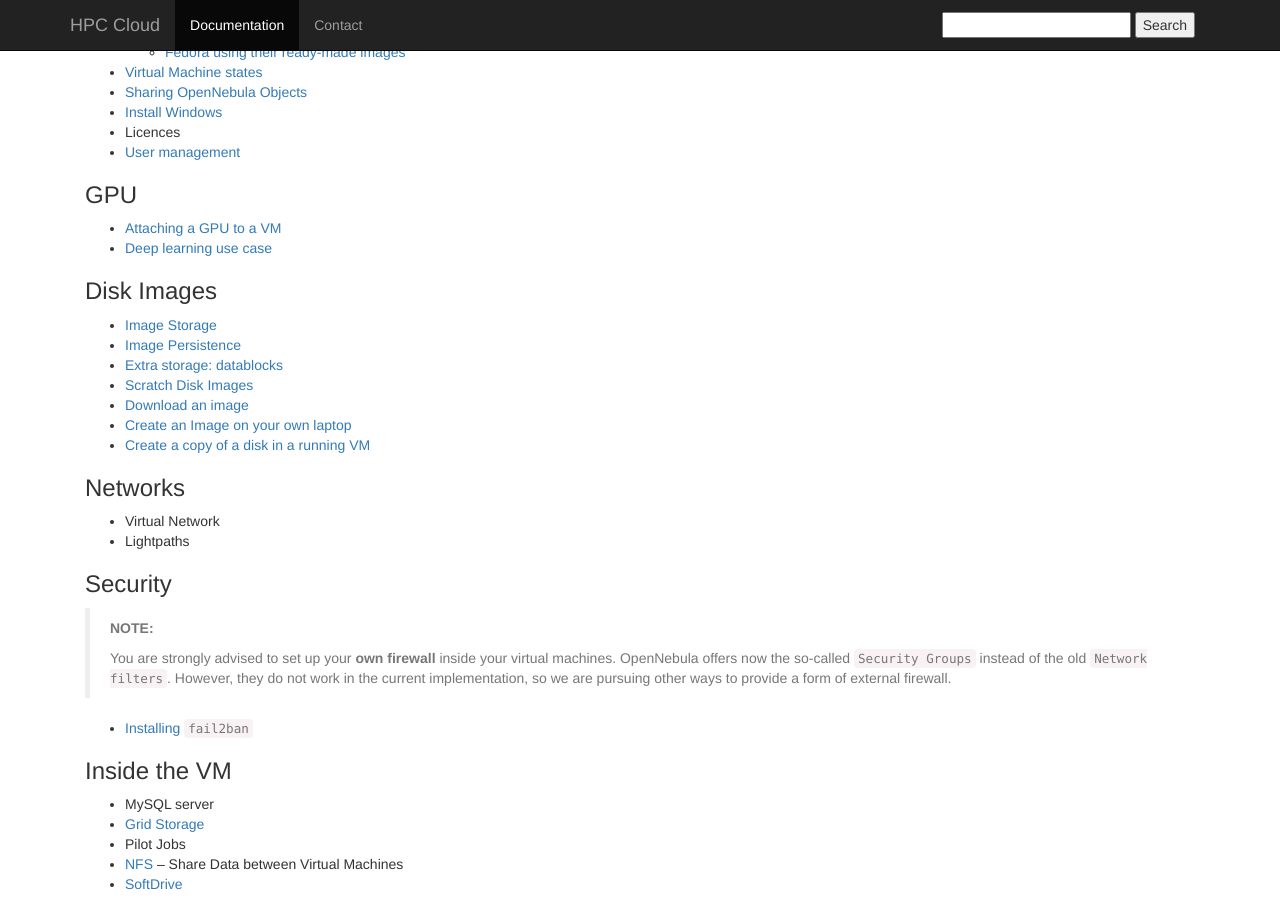
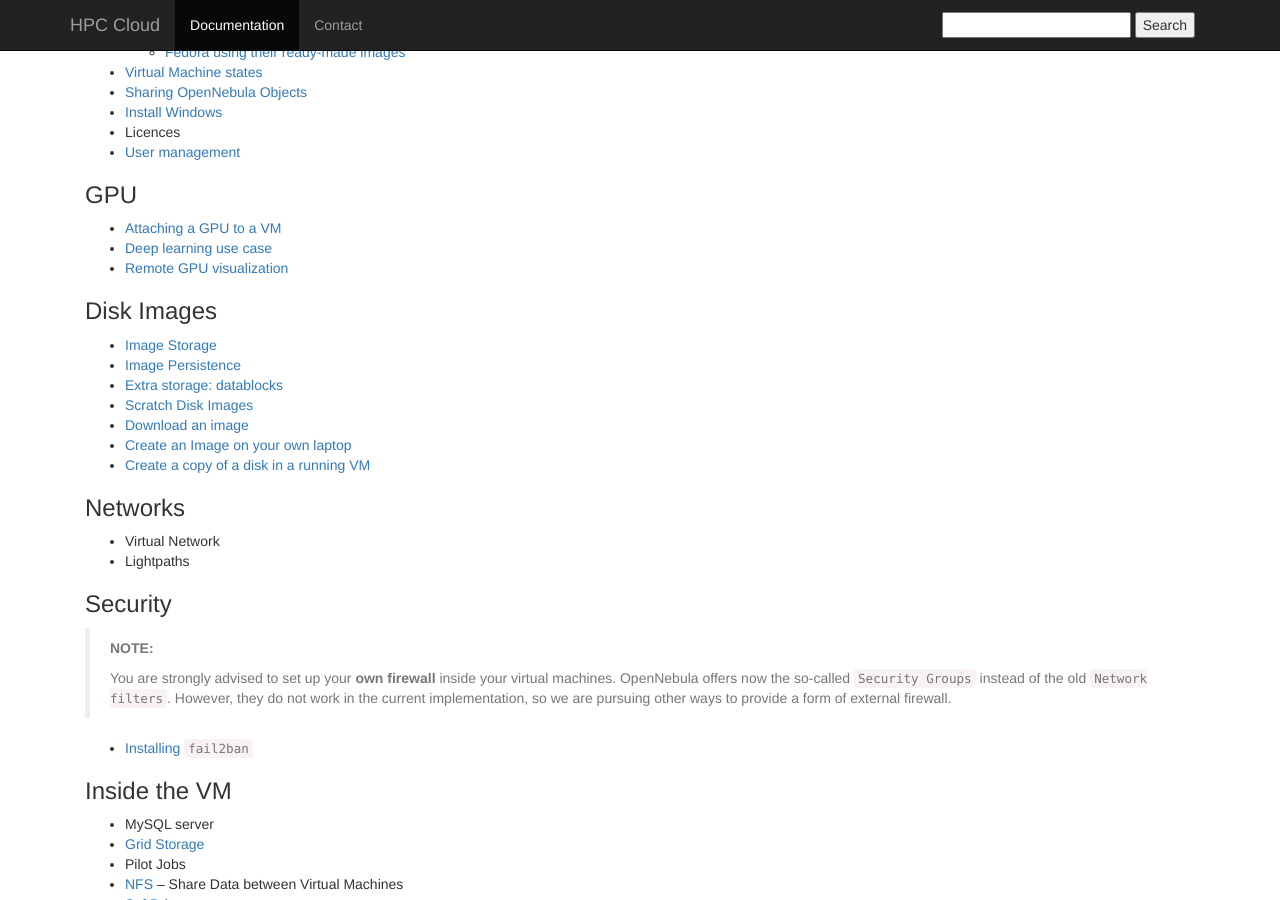
Before and after one commit to sara-nl/clouddocs, a Jekyll site: the page built from index.markdown, in a window 1280 px wide and 900 px high, scrolled down 783 px. Built offline with Jekyll 4.4.1, drawn with Linux system fonts in a browser that asks for light colours; nearby versions of some CDN libraries.

Commit message:
Update index.markdown

```diff
--- a/index.markdown
+++ b/index.markdown
@@ -44,6 +44,7 @@ layout: default
 
 * [Attaching a GPU to a VM](gpu-attach)
 * [Deep learning use case](gpu-deep-learn)
+* [Remote GPU visualization](gpu-visualization)
 
 ### Disk Images
 * [Image Storage](image_storage)
```
